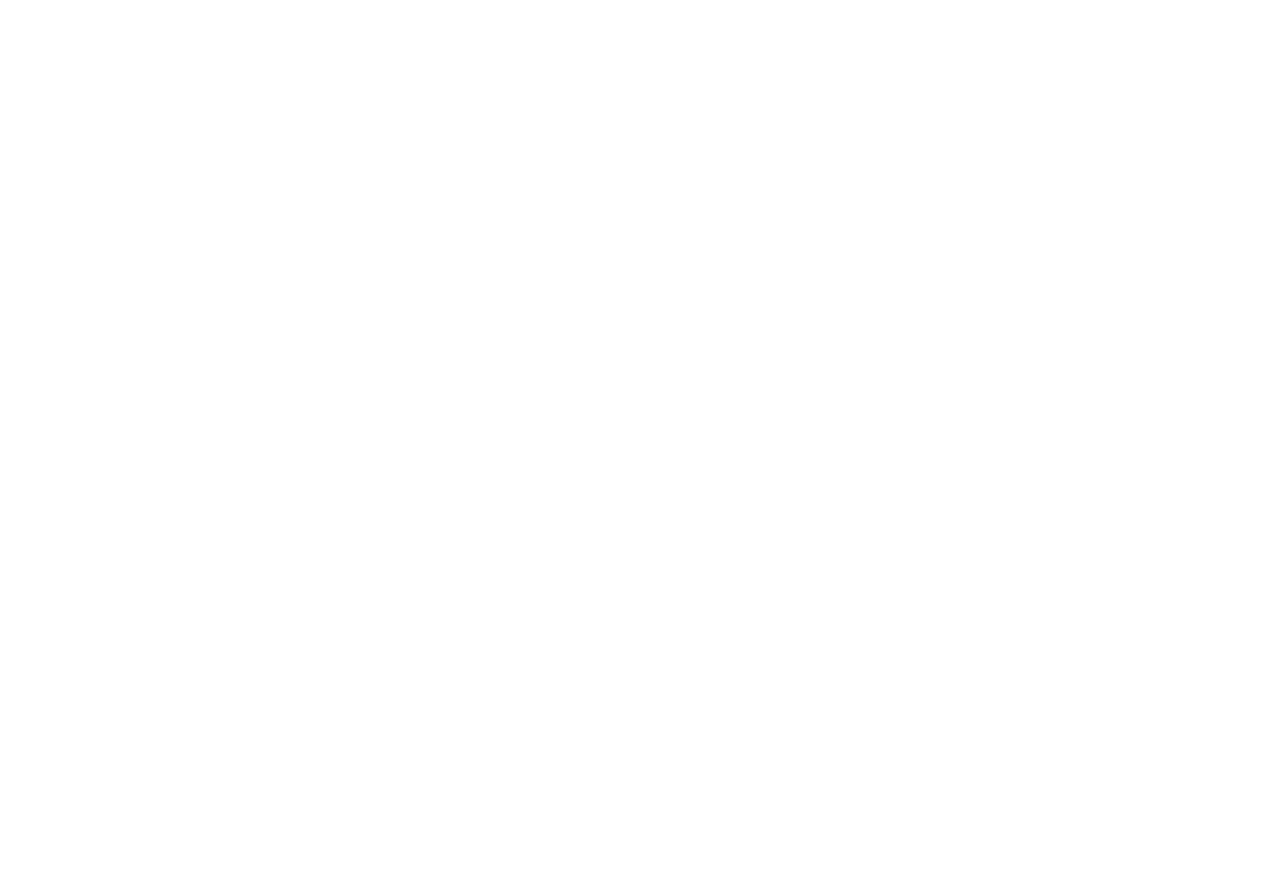
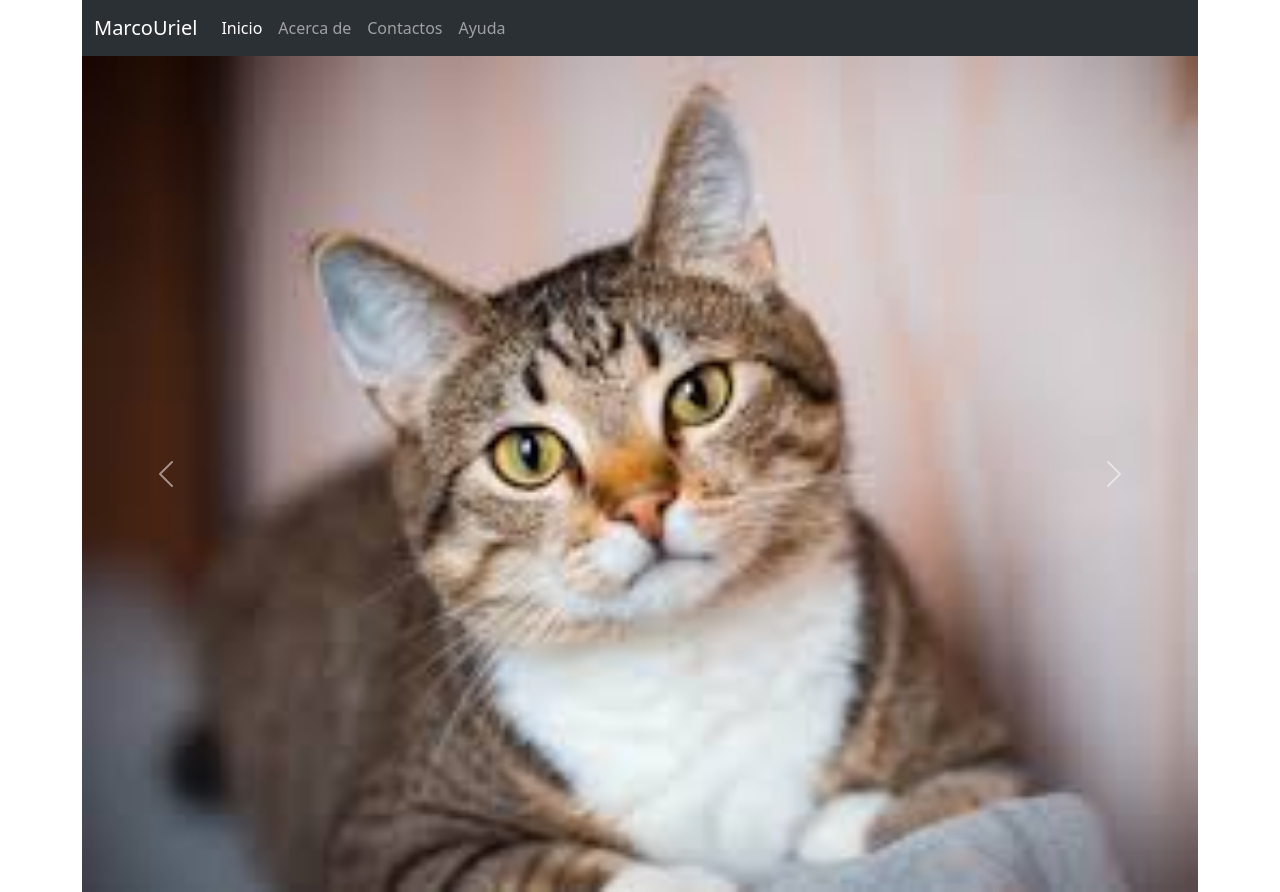
Before and after one commit to MarcoRg06/SitioWeb_MarcoUrielRG, a plain HTML site: page index.html in a window 1280 px wide. Before the commit the page ends 800 px from the top, so only its background shows below. Drawn offline with nearby package versions, Linux system fonts and the light colour scheme.

Commit message:
Agregando practica de pagina web assest

```diff
--- a/index.html
+++ b/index.html
@@ -7,6 +7,62 @@
     <link href="https://cdn.jsdelivr.net/npm/bootstrap@5.3.2/dist/css/bootstrap.min.css" rel="stylesheet" integrity="sha384-T3c6CoIi6uLrA9TneNEoa7RxnatzjcDSCmG1MXxSR1GAsXEV/Dwwykc2MPK8M2HN" crossorigin="anonymous">
 </head>
 <body>
+
+<!-- Inicio de navbar-->
+
+   <div class="container">
+    <nav class="navbar navbar-expand-lg bg-body-tertiary" data-bs-theme="dark">
+        <div class="container-fluid">
+          <a class="navbar-brand" href="#">MarcoUriel</a>
+          <button class="navbar-toggler" type="button" data-bs-toggle="collapse" data-bs-target="#navbarNav" aria-controls="navbarNav" aria-expanded="false" aria-label="Toggle navigation">
+            <span class="navbar-toggler-icon"></span>
+          </button>
+          <div class="collapse navbar-collapse" id="navbarNav">
+            <ul class="navbar-nav">
+              <li class="nav-item">
+                <a class="nav-link active" aria-current="page" href="#">Inicio</a>
+              </li>
+              <li class="nav-item">
+                <a class="nav-link" href="">Acerca de</a>
+              </li>
+              <li class="nav-item">
+                <a class="nav-link" href="#">Contactos</a>
+              </li>
+              <li class="nav-item">
+                <a class="nav-link " aria-disabled="true">Ayuda</a>
+              </li>
+            </ul>
+          </div>
+        </div>
+      </nav>
+
+    <!-- fin de navbar-->
+     <!-- Inicio de carrusel-->
+
+     <div id="carouselExample" class="carousel slide">
+        <div class="carousel-inner">
+
+          <div class="carousel-item active">
+          <img src="assets/imagen/gato.jpg" class="d-block w-100" alt="gato">
+          </div>
+          <div class="carousel-item">
+            <img src="assets/imagen/perro.jpg" class="d-block w-100" alt="perro">
+          </div>
+          <div class="carousel-item">
+            <img src="assets/imagen/loro.jpg" class="d-block w-100" alt="loro">
+          </div>
+        </div>
+        <button class="carousel-control-prev" type="button" data-bs-target="#carouselExample" data-bs-slide="prev">
+          <span class="carousel-control-prev-icon" aria-hidden="true"></span>
+          <span class="visually-hidden">Previous</span>
+        </button>
+        <button class="carousel-control-next" type="button" data-bs-target="#carouselExample" data-bs-slide="next">
+          <span class="carousel-control-next-icon" aria-hidden="true"></span>
+          <span class="visually-hidden">Next</span>
+        </button>
+      </div>
+    </div>
+      <!-- fin de Carrusel-->
     <script src="https://cdn.jsdelivr.net/npm/bootstrap@5.3.2/dist/js/bootstrap.bundle.min.js" integrity="sha384-C6RzsynM9kWDrMNeT87bh95OGNyZPhcTNXj1NW7RuBCsyN/o0jlpcV8Qyq46cDfL" crossorigin="anonymous"></script>
 </body>
 </html>
```
Also changed, not shown: assets/imagen/gato.jpg (added), assets/imagen/loro.jpg (added), assets/imagen/perro.jpg (added).
